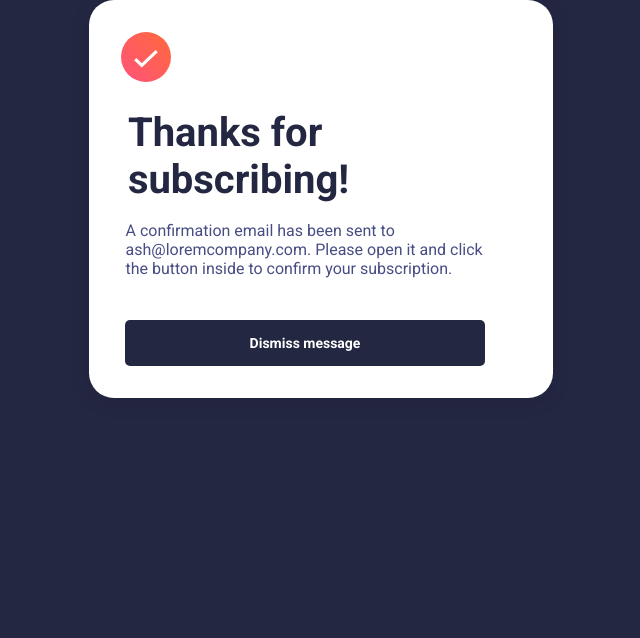
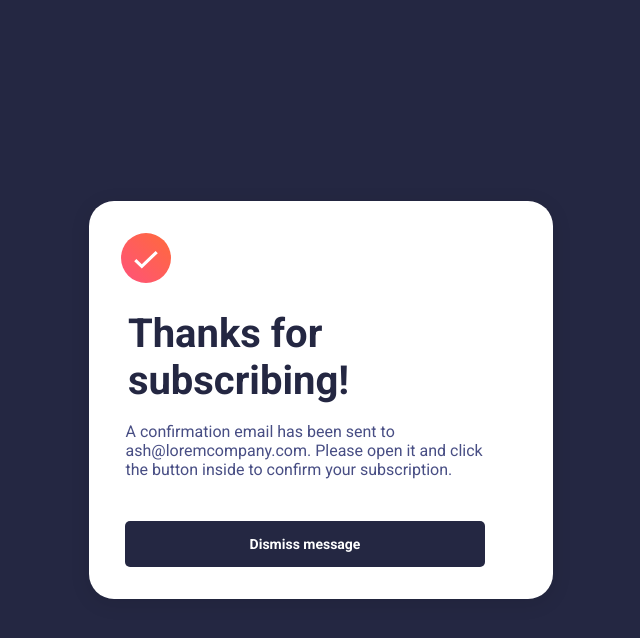
Before and after one commit to GabriellyPompeo/github.io-Newsletter_FrontendMentor, a plain HTML site: page public/sucess/index.html in a window 1280 px wide. Shown: the whole page, without its empty margins (319-959 px from the left). Drawn offline with Linux system fonts and the light colour scheme.

Commit message:
Allign center correction

```diff
--- a/public/sucess/Styles.css
+++ b/public/sucess/Styles.css
@@ -1,12 +1,11 @@
-body { align-content: center;
-  background-color: hsl(234, 29%, 20%);
-  display: flex;
-  width: 100%;
-  height: 100%;
-  justify-content: center;
-  flex-wrap: wrap;
-  margin: 0;
-}
+body {
+    background-color: hsl(234, 29%, 20%);
+    display: flex;
+    height: 100vh;
+    justify-content: center;
+    align-items: center;
+    margin: 0;
+  }
 
 .principalBox {
   background-color: hsl(0, 0%, 100%);
@@ -14,6 +13,7 @@ body { align-content: center;
   height: auto;
   max-width: 400px;
   max-height: 400px;
+  align-items: center;
   border-radius: 25px;
   box-shadow: 0 4px 20px rgba(0, 0, 0, 0.1);
   overflow: hidden;
```
